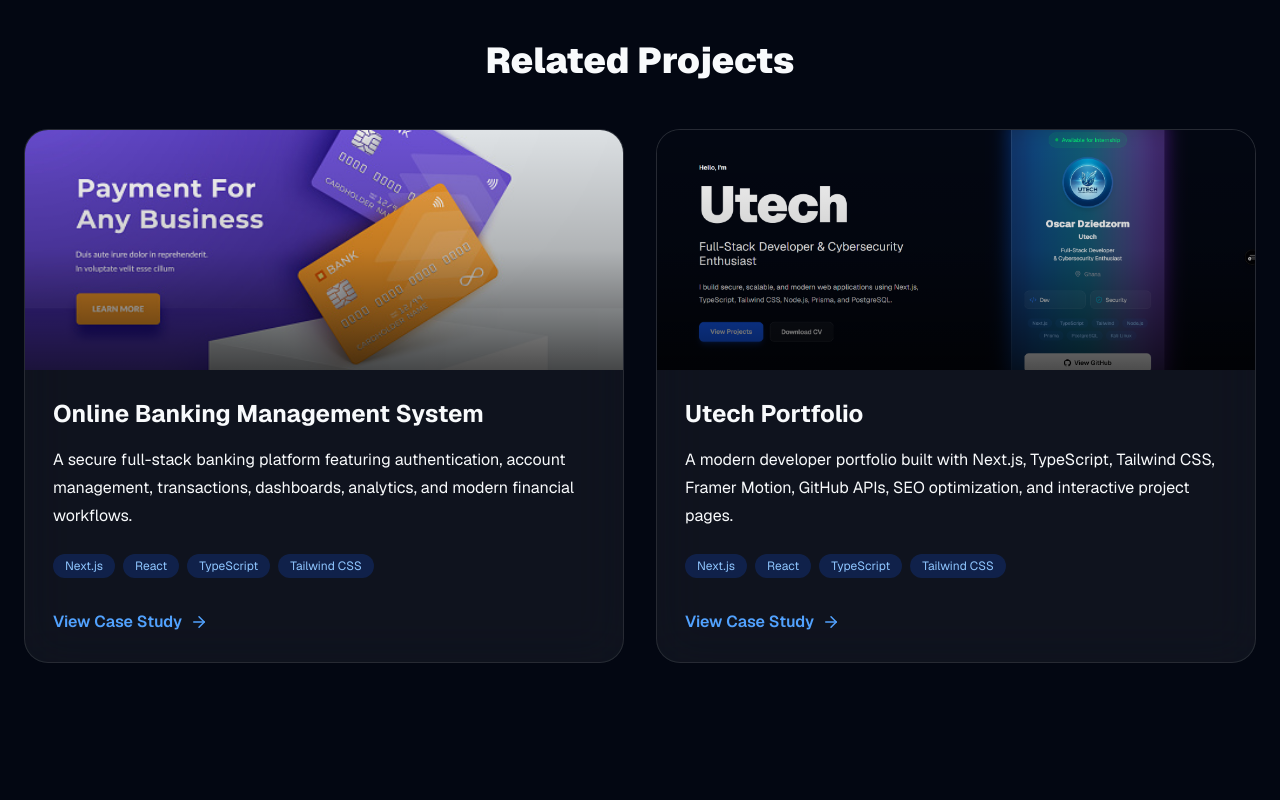
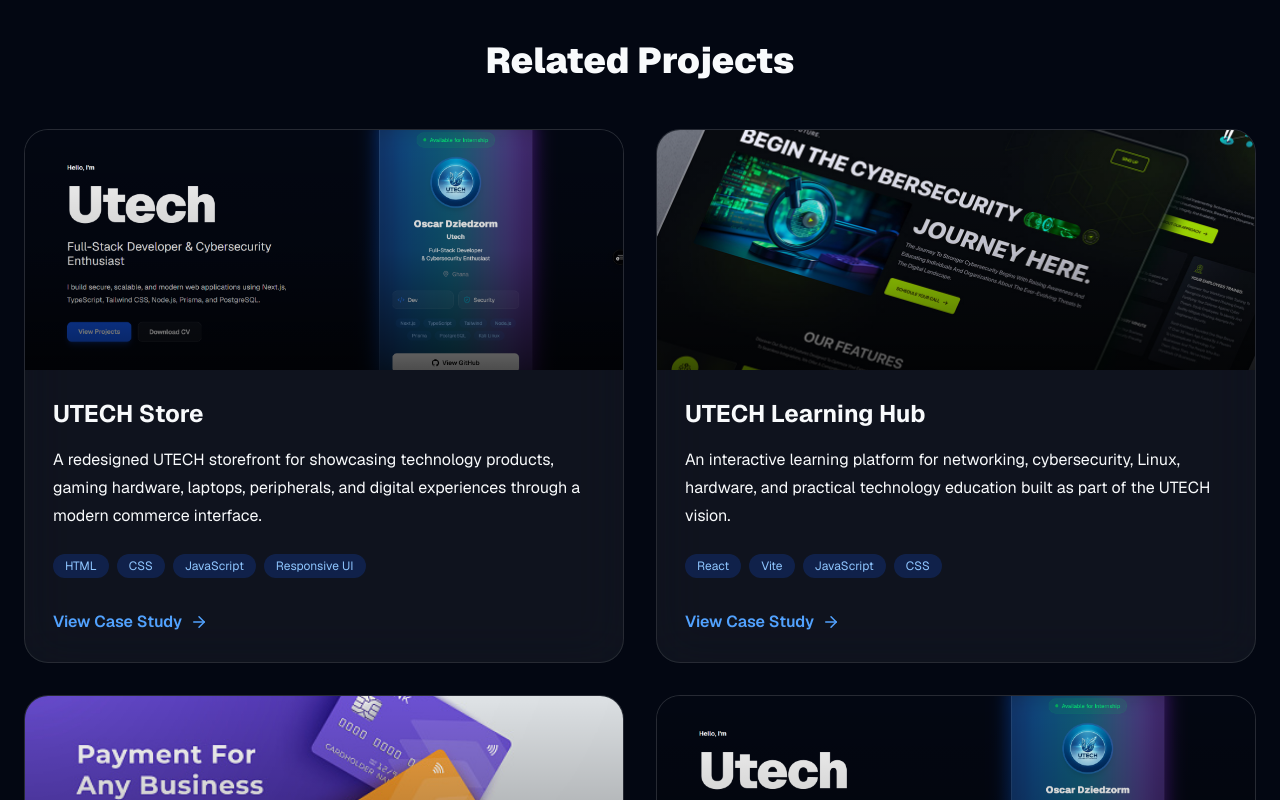
Before and after one commit to utech0201-debug/utech-portfolio, a Next.js app: page /projects/cybersecurity-labs in a window 1280 px wide. Shown: the part 8080-8880 px from the top of the page. Before the commit the page ends 8823 px from the top, so only its background shows below. Built offline with nearby package versions, Linux system fonts and the light colour scheme.

Commit message:
feat: showcase latest UTECH projects

```diff
--- a/src/data/projects.ts
+++ b/src/data/projects.ts
@@ -1,6 +1,188 @@
 import { Project } from "@/types/project";
 
 export const projects: Project[] = [
+  {
+    id: 4,
+
+    slug: "utech-store",
+
+    title: "UTECH Store",
+
+    description:
+      "A redesigned UTECH storefront for showcasing technology products, gaming hardware, laptops, peripherals, and digital experiences through a modern commerce interface.",
+
+    overview:
+      "UTECH Store is the e-commerce side of the UTECH vision — a modern storefront built to bring software, hardware, gaming products, and useful technology tools together in one polished experience.",
+
+    image: "/projects/portfolio.png",
+
+    gallery: [
+      "/projects/portfolio.png",
+    ],
+
+    github:
+      "https://github.com/utech0201-debug/utech-e-commerce",
+
+    demo: "",
+
+    technologies: [
+      "HTML",
+      "CSS",
+      "JavaScript",
+      "Responsive UI",
+      "E-commerce",
+      "GitHub",
+    ],
+
+    features: [
+      "Product Catalog",
+      "Gaming & Hardware Sections",
+      "Responsive Storefront",
+      "Product Quick View",
+      "Checkout Experience",
+      "Modern Tech-focused UI",
+    ],
+
+    architecture: [
+      "Component-driven UI",
+      "Responsive Layout System",
+      "Static Product Data",
+      "Client-side Interactions",
+    ],
+
+    challenges: [
+      "Modernizing an existing storefront",
+      "Creating a stronger product browsing experience",
+      "Keeping the interface responsive across devices",
+      "Balancing visual polish with usability",
+    ],
+
+    lessons: [
+      "E-commerce UI architecture",
+      "Responsive design",
+      "Product presentation",
+      "Interactive frontend patterns",
+    ],
+
+    futurePlans: [
+      "Live Product Database",
+      "User Accounts",
+      "Order Tracking",
+      "Mobile Money Integration",
+      "Admin Dashboard",
+      "Production Payments",
+    ],
+
+    timeline: [
+      "Store Audit",
+      "Design Upgrade",
+      "Product UI",
+      "Checkout",
+      "Responsive Polish",
+      "Deployment",
+    ],
+
+    stats: {
+      linesOfCode: "25,000+",
+      components: 30,
+      files: 70,
+      duration: "Ongoing",
+      performance: 95,
+      version: "v2.0",
+    },
+  },
+
+  {
+    id: 5,
+
+    slug: "utech-learning-hub",
+
+    title: "UTECH Learning Hub",
+
+    description:
+      "An interactive learning platform for networking, cybersecurity, Linux, hardware, and practical technology education built as part of the UTECH vision.",
+
+    overview:
+      "UTECH Learning Hub turns the UTECH learning vision into a dedicated digital experience with structured lessons, visual explanations, practical topics, and a growing foundation for a full technology learning platform.",
+
+    image: "/projects/security.png",
+
+    gallery: [
+      "/projects/security.png",
+    ],
+
+    github:
+      "https://github.com/utech0201-debug/utech-official-website",
+
+    demo: "",
+
+    technologies: [
+      "React",
+      "Vite",
+      "JavaScript",
+      "CSS",
+      "Networking",
+      "Cybersecurity",
+    ],
+
+    features: [
+      "Learning Dashboard",
+      "Structured Technology Lessons",
+      "Networking Topics",
+      "Cybersecurity Topics",
+      "Visual Learning Experience",
+      "Progress-focused Interface",
+    ],
+
+    architecture: [
+      "React UI",
+      "Vite Development Stack",
+      "Lesson Data Architecture",
+      "Reusable Learning Components",
+    ],
+
+    challenges: [
+      "Turning technical knowledge into engaging lessons",
+      "Designing a scalable learning experience",
+      "Presenting complex networking concepts visually",
+      "Building a foundation for future courses",
+    ],
+
+    lessons: [
+      "Educational product design",
+      "React component architecture",
+      "Technical content presentation",
+      "Learning experience design",
+    ],
+
+    futurePlans: [
+      "Authentication",
+      "Course Progress Tracking",
+      "Quizzes & Assessments",
+      "Certificates",
+      "More Cybersecurity Labs",
+      "Full UTECH Learning Platform",
+    ],
+
+    timeline: [
+      "Learning Hub Concept",
+      "UI Foundation",
+      "Lesson Architecture",
+      "Networking Content",
+      "Cybersecurity Content",
+      "Continuous Development",
+    ],
+
+    stats: {
+      linesOfCode: "10,000+",
+      components: 35,
+      files: 50,
+      duration: "Ongoing",
+      performance: 95,
+      version: "v1.0",
+    },
+  },
+
   {
     id: 1,
 
```
